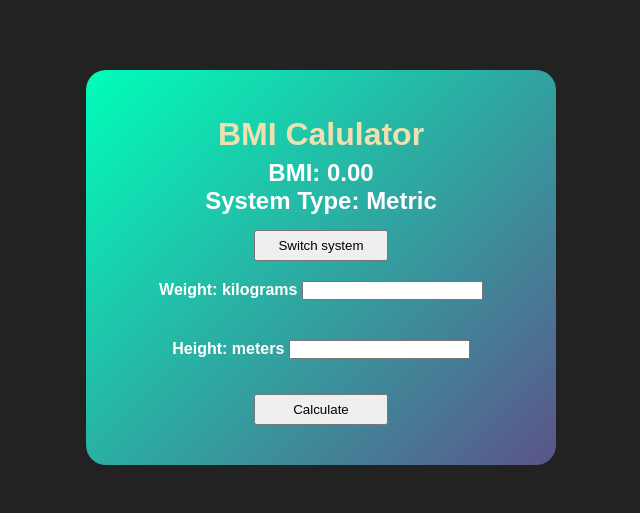
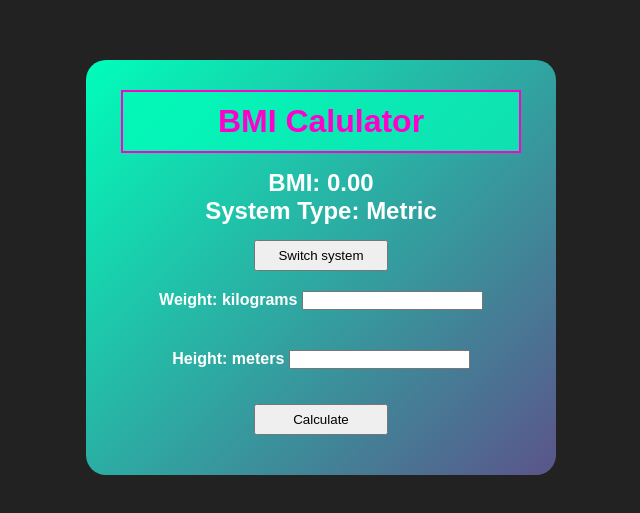
Before and after one commit to ThomasLam2142/BMI-Calculator, a plain HTML site: page index.html in a window 1280 px wide. Shown: the part 183-696 px from the top of the page, without its empty margins (319-959 px from the left). Drawn offline with Linux system fonts and the light colour scheme.

Commit message:
More styling

```diff
--- a/index.html
+++ b/index.html
@@ -16,7 +16,7 @@
         </div>
 
 
-        <div>
+        <div class="bmiContainer">
             <h2>
                 BMI:
                 <span class="bmiElement" id="bmiElement">0.00</span>
--- a/styles.css
+++ b/styles.css
@@ -35,7 +35,18 @@ button{
     margin-top: 15px;
 }
 
-.mainHeader{
-    padding: 6px;
-    color: rgb(238, 224, 176);
+.mainHeader {
+    padding: 11px;
+    color: rgb(255, 0, 204);
+    background-color: rgba(0, 254, 186, 0.7);
+    border: 2px solid rgb(255, 0, 204);
+    text-align: center; /* Center the text horizontally */
+    display: flex;
+    justify-content: center; /* Center the text vertically */
+    align-items: center;
+    margin-top: -10px; /* Move the element up by 10 pixels */
 }
+
+.bmiContainer{
+    padding-top: 1em;
+}
```
